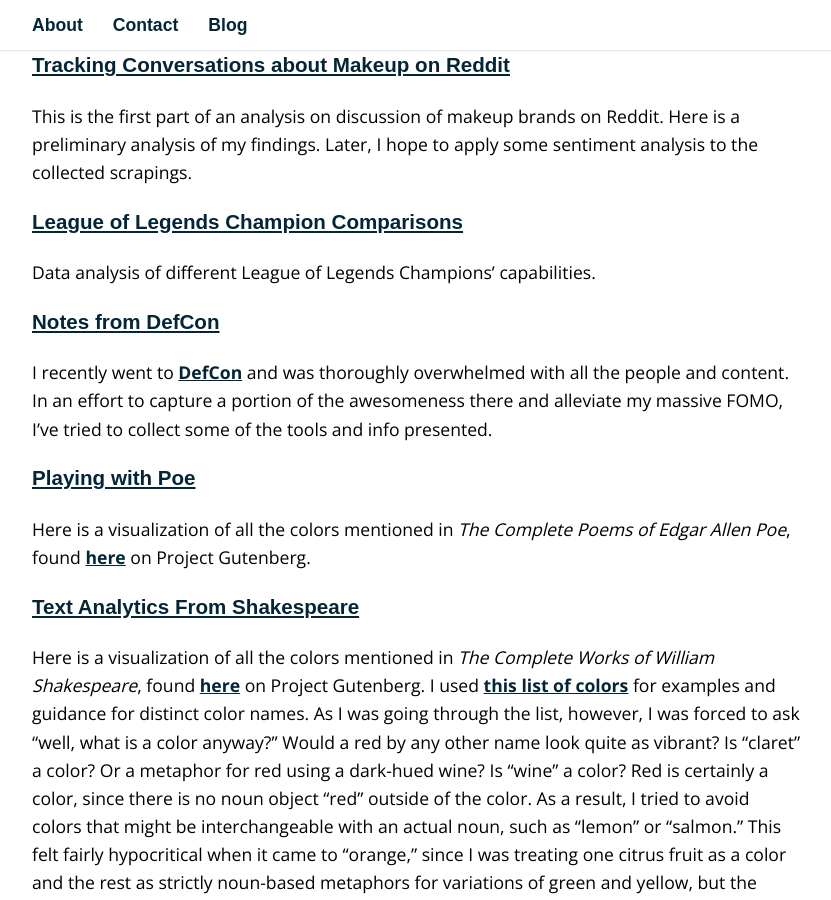
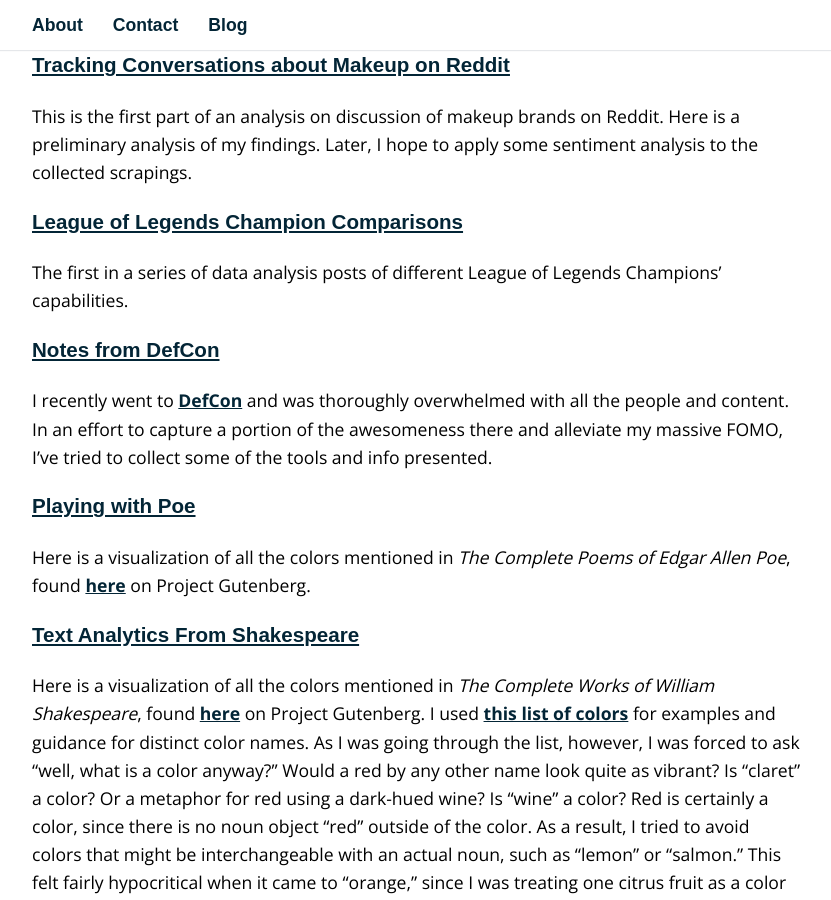
Before and after one commit to wrongpoison/wrongpoison.github.io, a Jekyll site: the page built from index.md, in a window 1280 px wide and 900 px high, scrolled down 479 px. Shown: the whole window, without its empty margins (223-1054 px from the left). Built offline with Jekyll 4.4.1, drawn with Linux system fonts in a browser that asks for light colours; some web fonts are replaced.

Commit message:
update to lol champs

```diff
--- a/_posts/2018-08-26-lol-champions.markdown
+++ b/_posts/2018-08-26-lol-champions.markdown
@@ -5,7 +5,7 @@
 categories: LeagueOfLegends dataviz
 ---
 
-Data analysis of different League of Legends Champions' capabilities.
+The first in a series of data analysis posts of different League of Legends Champions' capabilities.
 
 The data visualized here is taken from [Data Dragon][data dragon] on August 26.
 
```
